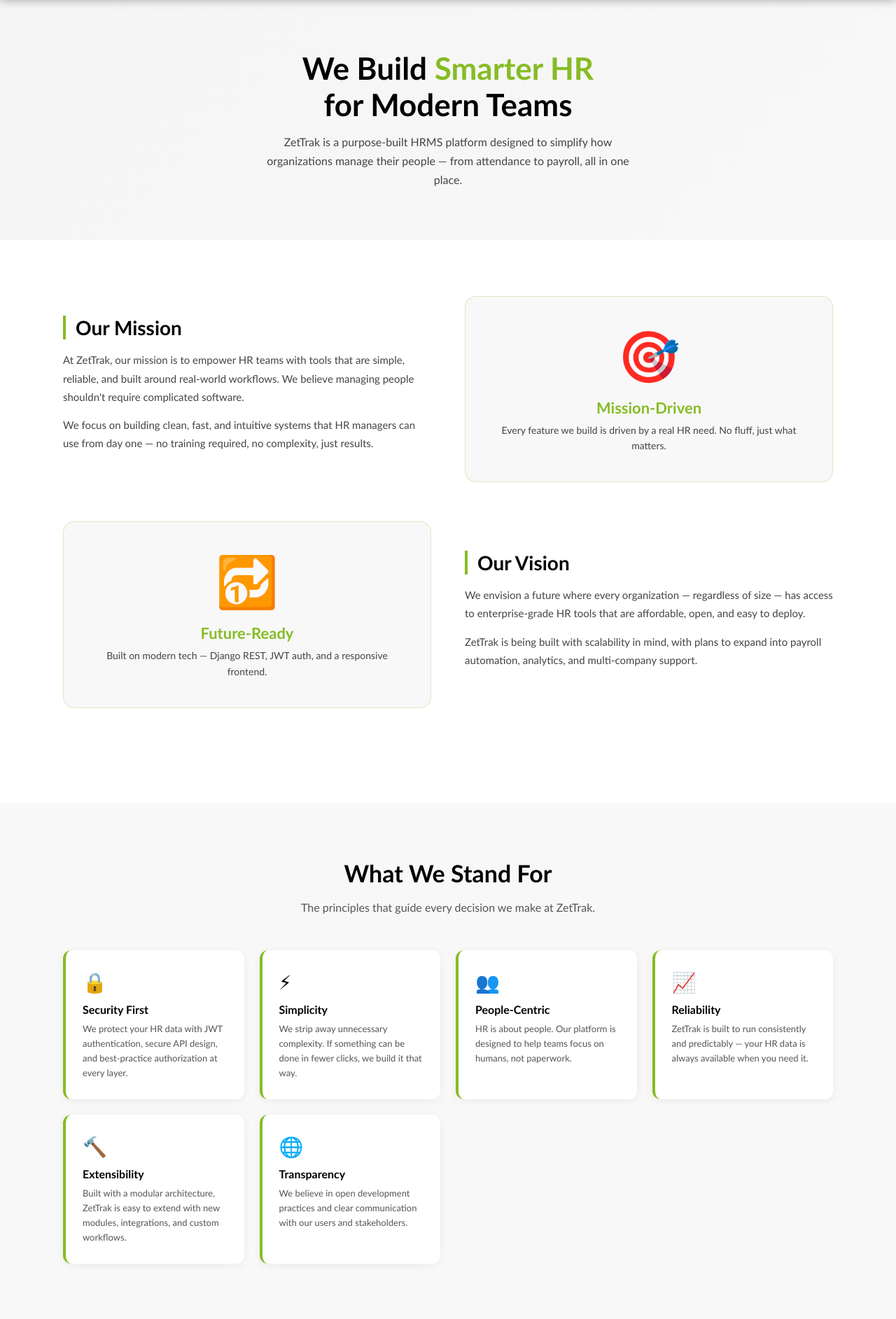
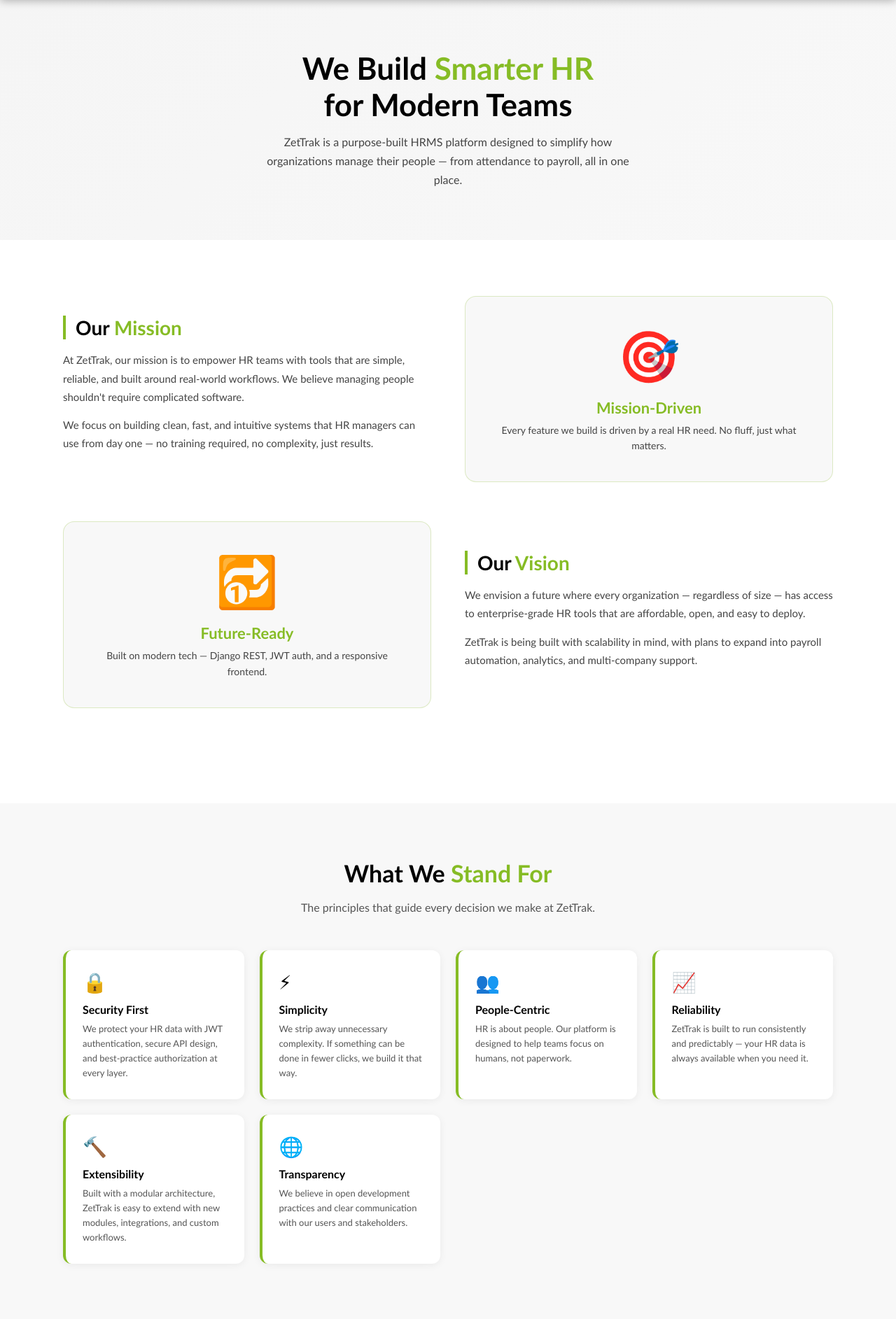
Before and after one commit to FINTEXLPROJECTS/Zettrack_updated, a Django app: page /about/ in a window 1280 px wide. Shown: the part 67-1952 px from the top of the page at 70% size. Run offline with Django 5.2, Linux system fonts and the light colour scheme.

Commit message:
Highlight key parts of section headings in brand green on about page
Co-Authored-By: Claude Sonnet 4.6 <noreply@anthropic.com>

```diff
--- a/zettrak_frontend/templates/about.html
+++ b/zettrak_frontend/templates/about.html
@@ -30,7 +30,7 @@
 
   <!-- ABOUT HERO -->
   <section class="about-hero">
-    <h1 style="text-align: center;">We Build <span>Smarter HR</span><br>for Modern Teams</h1>
+    <h1 style="text-align: center;">We Build <span class="accent">Smarter HR</span><br>for Modern Teams</h1>
     <p style="text-align: center;">ZetTrak is a purpose-built HRMS platform designed to simplify how organizations manage their people — from attendance to payroll, all in one place.</p>
   </section>
 
@@ -39,7 +39,7 @@
     <div class="section-inner">
       <div class="about-grid">
         <div class="about-text">
-          <h2>Our Mission</h2>
+          <h2>Our <span class="accent">Mission</span></h2>
           <p>At ZetTrak, our mission is to empower HR teams with tools that are simple, reliable, and built around real-world workflows. We believe managing people shouldn't require complicated software.</p>
           <p>We focus on building clean, fast, and intuitive systems that HR managers can use from day one — no training required, no complexity, just results.</p>
         </div>
@@ -57,7 +57,7 @@
           <p>Built on modern tech — Django REST, JWT auth, and a responsive frontend.</p>
         </div>
         <div class="about-text">
-          <h2>Our Vision</h2>
+          <h2>Our <span class="accent">Vision</span></h2>
           <p>We envision a future where every organization — regardless of size — has access to enterprise-grade HR tools that are affordable, open, and easy to deploy.</p>
           <p>ZetTrak is being built with scalability in mind, with plans to expand into payroll automation, analytics, and multi-company support.</p>
         </div>
@@ -68,7 +68,7 @@
   <!-- OUR VALUES -->
   <section class="section section-light">
     <div class="section-inner">
-      <h2 class="section-title" style="text-align: center;">What We Stand For</h2>
+      <h2 class="section-title" style="text-align: center;">What We <span class="accent">Stand For</span></h2>
       <p class="section-subtitle" style="text-align: center; margin-left: auto; margin-right: auto;">The principles that guide every decision we make at ZetTrak.</p>
       <div class="values-grid">
         <div class="value-card">
@@ -108,7 +108,7 @@
   <!-- TECH STACK -->
   <section class="section section-dark">
     <div class="section-inner">
-      <h2 class="section-title section-title-white" style="text-align: center;">Built on Modern Tech</h2>
+      <h2 class="section-title section-title-white" style="text-align: center;">Built on <span class="accent">Modern Tech</span></h2>
       <p class="section-subtitle section-subtitle-light" style="text-align: center; margin-left: auto; margin-right: auto;">ZetTrak uses a reliable, battle-tested technology stack designed for performance and security.</p>
       <div class="features-grid">
         <div class="feature-card feature-card-dark">
@@ -137,7 +137,7 @@
 
   <!-- CTA -->
   <section class="cta-banner">
-    <h2>Explore ZetTrak Today</h2>
+    <h2>Explore <span class="accent">ZetTrak</span> Today</h2>
     <p>Log in to experience the full ZetTrak HRMS — attendance, employees, leaves, and more.</p>
     <a href="/login-page/" class="btn-cta">&#128274; Login to Dashboard</a>
   </section>
```
